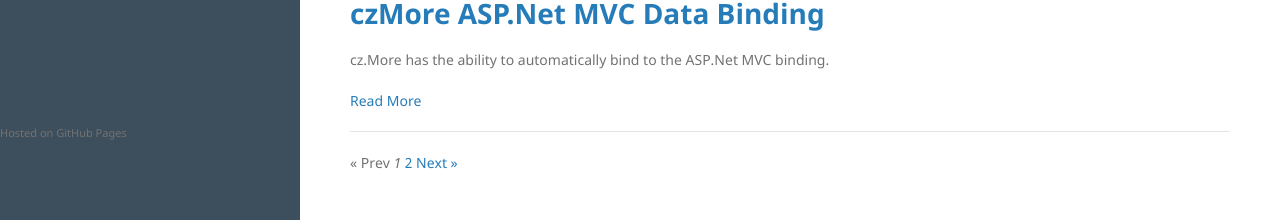
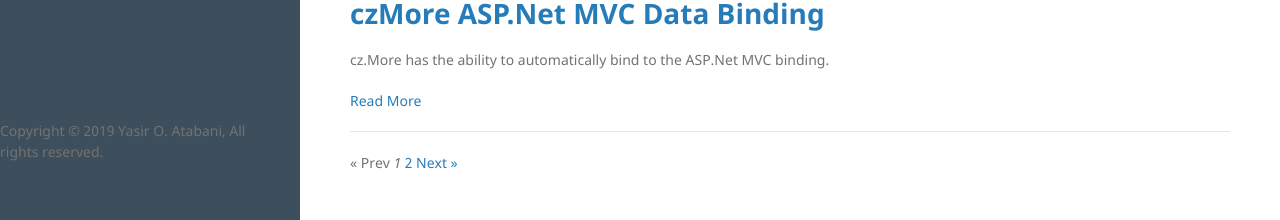
Before and after one commit to yatabani/yatabani.github.io, a Jekyll site: the page built from index.html, in a window 1280 px wide. Shown: the part 688-908 px from the top of the page. Built offline with Jekyll 4.4.1, drawn with Linux system fonts in a browser that asks for light colours; the list of posts is cut into pages by our own code.

Commit message:
Update default.html

```diff
--- a/_layouts/default.html
+++ b/_layouts/default.html
@@ -45,11 +45,7 @@
 	<section>
       	{{ content }}
       	</section>
-	<footer>
-	{% if site.github.is_project_page %}
-	<p>This project is maintained by <a href="{{ site.github.owner_url }}">{{ site.github.owner_name }}</a></p>
-	{% endif %}
-	<p><small>Hosted on GitHub Pages</p>
+	<footer>Copyright &copy; 2019 Yasir O. Atabani, All rights reserved.
 	</footer>
 	  <script src="{{ '/assets/js/scale.fix.js' | relative_url }}"></script>
   </body>
```
